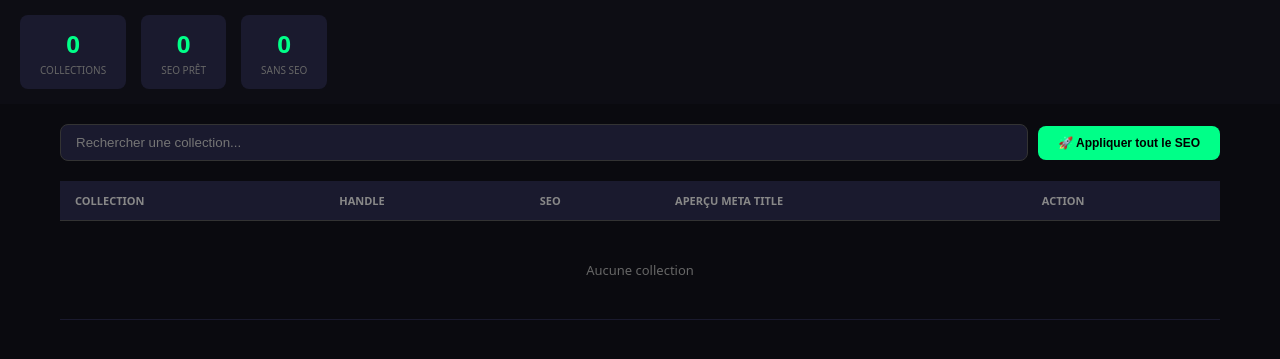
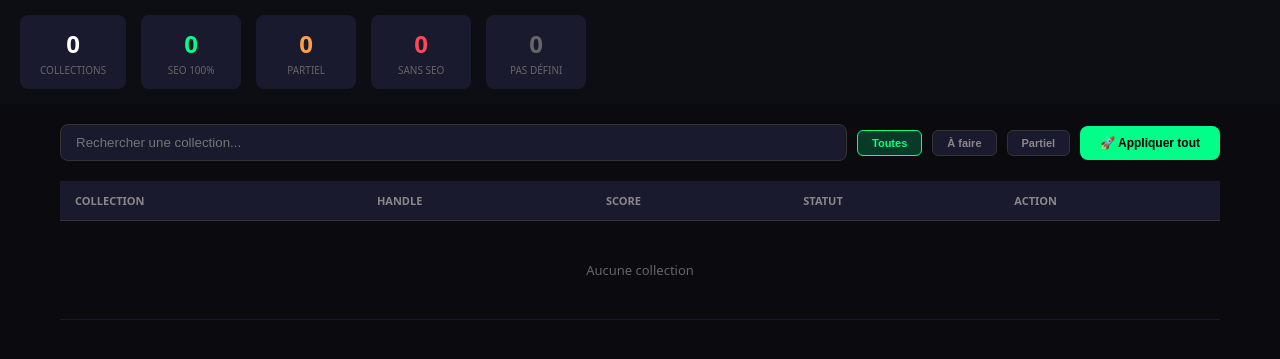
Before and after one commit to capetromain74-coder/shopify-manager, a Flask app: page /collections in a window 1280 px wide. Shown: the part 58-417 px from the top of the page. Run offline with Flask 3, Linux system fonts and the light colour scheme; data that the repository does not hold is empty.

Commit message:
collections.html

```diff
--- a/templates/collections.html
+++ b/templates/collections.html
@@ -3,38 +3,44 @@
 <head>
 <meta charset="UTF-8">
 <meta name="viewport" content="width=device-width,initial-scale=1">
-<title>Collections - KP SHOES</title>
+<title>Collections SEO - KP SHOES</title>
 <style>
 *{margin:0;padding:0;box-sizing:border-box}
 body{font-family:system-ui;background:#0a0a0f;color:#fff;min-height:100vh}
 .hd{background:#111;padding:15px 20px;border-bottom:1px solid #222;display:flex;justify-content:space-between;align-items:center}
 .logo{font-size:20px;font-weight:bold;color:#00ff88;text-decoration:none}
 .stats{display:flex;gap:15px;padding:15px 20px;background:#0d0d14;flex-wrap:wrap}
-.st{background:#1a1a2e;padding:12px 20px;border-radius:8px;text-align:center}
-.st .v{font-size:24px;font-weight:bold;color:#00ff88}
+.st{background:#1a1a2e;padding:12px 20px;border-radius:8px;text-align:center;min-width:100px}
+.st .v{font-size:24px;font-weight:bold}
 .st .l{font-size:10px;color:#666;margin-top:3px}
 .main{max-width:1200px;margin:0 auto;padding:20px}
 .toolbar{display:flex;gap:10px;margin-bottom:20px;flex-wrap:wrap;align-items:center}
 .search{flex:1;min-width:200px;padding:10px 15px;background:#1a1a2e;border:1px solid #333;border-radius:8px;color:#fff}
 .btn{padding:10px 20px;border:none;border-radius:8px;font-weight:600;cursor:pointer;font-size:12px}
+.filter-btn{padding:6px 14px;background:#1a1a2e;border:1px solid #333;color:#888;border-radius:6px;cursor:pointer;font-size:11px;font-weight:600}
+.filter-btn.active{background:#00ff8833;color:#00ff88;border-color:#00ff88}
+.filter-btn.red.active{background:#ff475733;color:#ff4757;border-color:#ff4757}
+.filter-btn.orange.active{background:#ff9f4333;color:#ff9f43;border-color:#ff9f43}
 .msg{padding:12px 20px;border-radius:8px;margin-bottom:15px;font-size:13px;display:none}
-.msg.on{display:block}
-.msg.ok{background:#00ff8815;color:#00ff88}
-.msg.err{background:#ff475715;color:#ff4757}
+.msg.on{display:block}.msg.ok{background:#00ff8815;color:#00ff88}.msg.err{background:#ff475715;color:#ff4757}
 table{width:100%;border-collapse:collapse;margin-top:10px}
 th{text-align:left;padding:12px 15px;background:#1a1a2e;color:#888;font-size:11px;text-transform:uppercase;border-bottom:1px solid #333}
-td{padding:12px 15px;border-bottom:1px solid #1a1a2e;font-size:13px;vertical-align:top}
+td{padding:12px 15px;border-bottom:1px solid #1a1a2e;font-size:13px;vertical-align:middle}
 tr:hover{background:#111}
 .handle{color:#666;font-size:11px;font-family:monospace}
-.seo-yes{color:#00ff88;font-weight:600}
-.seo-no{color:#ff4757;font-weight:600}
-.badge-seo{display:inline-block;padding:3px 8px;border-radius:10px;font-size:10px;font-weight:600}
-.badge-seo.ok{background:#00ff8833;color:#00ff88}
-.badge-seo.miss{background:#ff475733;color:#ff4757}
+.score-circle{width:38px;height:38px;border-radius:50%;display:flex;align-items:center;justify-content:center;font-weight:bold;font-size:12px}
+.score-0{background:#ff475733;color:#ff4757}
+.score-35{background:#ff9f4333;color:#ff9f43}
+.score-70{background:#ffd93d33;color:#ffd93d}
+.score-100{background:#00ff8833;color:#00ff88}
+.badge{display:inline-block;padding:3px 8px;border-radius:10px;font-size:10px;font-weight:600;margin-right:4px}
+.badge.ok{background:#00ff8833;color:#00ff88}
+.badge.miss{background:#ff475733;color:#ff4757}
+.badge.nodef{background:#33333366;color:#666}
 .btn-apply{padding:6px 14px;background:#00ff88;color:#000;border:none;border-radius:6px;font-weight:600;cursor:pointer;font-size:11px}
 .btn-apply:disabled{opacity:0.4;cursor:not-allowed}
 .btn-apply:hover:not(:disabled){background:#00cc6a}
-.preview{max-width:400px;font-size:11px;color:#aaa;line-height:1.4;max-height:60px;overflow:hidden;text-overflow:ellipsis}
+.btn-apply.applied{background:#333;color:#00ff88}
 .spinner-sm{display:inline-block;width:14px;height:14px;border:2px solid #333;border-top-color:#00ff88;border-radius:50%;animation:spin 1s linear infinite}
 @keyframes spin{to{transform:rotate(360deg)}}
 .detail-modal{display:none;position:fixed;top:0;left:0;right:0;bottom:0;background:rgba(0,0,0,.85);z-index:9999;overflow-y:auto}
@@ -44,7 +50,8 @@ tr:hover{background:#111}
 .detail-section{margin-bottom:20px}
 .detail-section h3{font-size:13px;color:#888;text-transform:uppercase;margin-bottom:8px}
 .detail-section .val{background:#111;padding:12px;border-radius:8px;font-size:13px;line-height:1.6;color:#ccc;word-break:break-word}
-.detail-section .val strong{color:#fff}
+.check-row{display:flex;align-items:center;gap:8px;padding:6px 0;font-size:13px}
+.check-ok{color:#00ff88}.check-miss{color:#ff4757}
 .prog-bar{background:#333;border-radius:6px;overflow:hidden;height:8px;margin:15px 0}
 .prog-fill{width:0%;height:100%;background:linear-gradient(90deg,#00ff88,#00cc6a);transition:width .3s}
 </style>
@@ -52,32 +59,34 @@ tr:hover{background:#111}
 <body>
 <header class="hd">
 <a href="/" class="logo">&larr; KP SHOES</a>
-<div style="display:flex;gap:10px;align-items:center">
 <span style="color:#aaa;font-size:13px">Gestion des Collections</span>
-</div>
 </header>
 <div class="stats">
-<div class="st"><div class="v" id="totalCol">-</div><div class="l">COLLECTIONS</div></div>
-<div class="st"><div class="v" id="seoOk">-</div><div class="l">SEO PR&Ecirc;T</div></div>
-<div class="st"><div class="v" id="seoMiss">-</div><div class="l">SANS SEO</div></div>
+<div class="st"><div class="v" style="color:#fff" id="totalCol">-</div><div class="l">COLLECTIONS</div></div>
+<div class="st"><div class="v" style="color:#00ff88" id="seo100">-</div><div class="l">SEO 100%</div></div>
+<div class="st"><div class="v" style="color:#ff9f43" id="seoPartial">-</div><div class="l">PARTIEL</div></div>
+<div class="st"><div class="v" style="color:#ff4757" id="seo0">-</div><div class="l">SANS SEO</div></div>
+<div class="st"><div class="v" style="color:#666" id="noSEODef">-</div><div class="l">PAS D&Eacute;FINI</div></div>
 </div>
 <main class="main">
 <div class="msg" id="msg"></div>
 <div class="toolbar">
 <input type="text" class="search" id="q" placeholder="Rechercher une collection..." oninput="filterCols()">
-<button class="btn" style="background:#00ff88;color:#000" onclick="applyAll()">&#128640; Appliquer tout le SEO</button>
+<button class="filter-btn active" id="fAll" onclick="setFilter('all')">Toutes</button>
+<button class="filter-btn red" id="fTodo" onclick="setFilter('todo')">&#192; faire</button>
+<button class="filter-btn orange" id="fPartial" onclick="setFilter('partial')">Partiel</button>
+<button class="btn" style="background:#00ff88;color:#000" onclick="applyAll()">&#128640; Appliquer tout</button>
 </div>
 <div id="batchProg" style="display:none;margin-bottom:15px">
 <div class="prog-bar"><div class="prog-fill" id="batchBar"></div></div>
 <div id="batchTxt" style="text-align:center;font-size:12px;color:#aaa;margin-top:6px"></div>
 </div>
 <table>
-<thead><tr><th>Collection</th><th>Handle</th><th>SEO</th><th>Aper&ccedil;u Meta Title</th><th>Action</th></tr></thead>
-<tbody id="tbody"><tr><td colspan="5" style="text-align:center;padding:40px;color:#666">Chargement...</td></tr></tbody>
+<thead><tr><th>Collection</th><th>Handle</th><th>Score</th><th>Statut</th><th>Action</th></tr></thead>
+<tbody id="tbody"><tr><td colspan="5" style="text-align:center;padding:40px;color:#666"><span class="spinner-sm"></span> Analyse en cours...</td></tr></tbody>
 </table>
 </main>
 
-<!-- Modal détail -->
 <div class="detail-modal" id="detailModal">
 <div class="detail-box">
 <div class="detail-head">
@@ -94,23 +103,46 @@ tr:hover{background:#111}
 
 <script>
 var cols=[];
+var currentFilter="all";
 
 function loadCols(){
     fetch("/api/collections").then(function(r){return r.json()}).then(function(d){
         cols=d.collections||[];
+        cols.sort(function(a,b){return a.score-b.score});
         updateStats();
         filterCols();
     });
 }
 
 function updateStats(){
-    var ok=0,miss=0;
+    var s100=0,partial=0,s0=0,nodef=0;
     for(var i=0;i<cols.length;i++){
-        if(cols[i].has_seo)ok++;else miss++;
+        var c=cols[i];
+        if(!c.has_seo_def){nodef++;continue}
+        if(c.score>=100)s100++;
+        else if(c.score>0)partial++;
+        else s0++;
     }
     document.getElementById("totalCol").textContent=cols.length;
-    document.getElementById("seoOk").textContent=ok;
-    document.getElementById("seoMiss").textContent=miss;
+    document.getElementById("seo100").textContent=s100;
+    document.getElementById("seoPartial").textContent=partial;
+    document.getElementById("seo0").textContent=s0;
+    document.getElementById("noSEODef").textContent=nodef;
+}
+
+function setFilter(f){
+    currentFilter=f;
+    document.getElementById("fAll").className="filter-btn"+(f==="all"?" active":"");
+    document.getElementById("fTodo").className="filter-btn red"+(f==="todo"?" active":"");
+    document.getElementById("fPartial").className="filter-btn orange"+(f==="partial"?" active":"");
+    filterCols();
+}
+
+function getScoreClass(s){
+    if(s>=100)return "score-100";
+    if(s>=70)return "score-70";
+    if(s>0)return "score-35";
+    return "score-0";
 }
 
 function filterCols(){
@@ -120,15 +152,28 @@ function filterCols(){
     for(var i=0;i<cols.length;i++){
         var c=cols[i];
         if(q && c.title.toLowerCase().indexOf(q)<0 && c.handle.toLowerCase().indexOf(q)<0) continue;
-        var seoClass=c.has_seo?"ok":"miss";
-        var seoText=c.has_seo?"Pr\\u00eat":"Manquant";
-        var preview=c.has_seo?(c.seo.meta_title||"").substring(0,50)+"...":"\\u2014";
+        if(currentFilter==="todo" && (c.score>=100 || !c.has_seo_def)) continue;
+        if(currentFilter==="partial" && (c.score===0 || c.score>=100 || !c.has_seo_def)) continue;
+
+        var scoreClass=getScoreClass(c.score);
+        var status="";
+        if(!c.has_seo_def){
+            status="<span class='badge nodef'>Pas d\u00e9fini</span>";
+        }else{
+            status+= c.checks.meta_title?"<span class='badge ok'>Title</span>":"<span class='badge miss'>Title</span>";
+            status+= c.checks.meta_description?"<span class='badge ok'>Desc</span>":"<span class='badge miss'>Desc</span>";
+            status+= c.checks.body_html?"<span class='badge ok'>Body</span>":"<span class='badge miss'>Body</span>";
+        }
+        var btnText=c.score>=100?"\u2713 OK":"Appliquer";
+        var btnClass=c.score>=100?"btn-apply applied":"btn-apply";
+        var btnDisabled=!c.has_seo_def?"disabled":"";
+
         html+="<tr onclick='showDetail("+i+")' style='cursor:pointer'>";
         html+="<td><strong>"+c.title+"</strong></td>";
         html+="<td><span class='handle'>"+c.handle+"</span></td>";
-        html+="<td><span class='badge-seo "+seoClass+"'>"+seoText+"</span></td>";
-        html+="<td><span class='preview'>"+preview+"</span></td>";
-        html+="<td><button class='btn-apply' onclick='event.stopPropagation();applySeo("+c.id+",this)'>Appliquer</button></td>";
+        html+="<td><div class='score-circle "+scoreClass+"'>"+c.score+"</div></td>";
+        html+="<td>"+status+"</td>";
+        html+="<td><button class='"+btnClass+"' onclick='event.stopPropagation();applySeo("+c.id+",this)' "+btnDisabled+">"+btnText+"</button></td>";
         html+="</tr>";
     }
     if(!html)html="<tr><td colspan='5' style='text-align:center;padding:40px;color:#666'>Aucune collection</td></tr>";
@@ -137,17 +182,23 @@ function filterCols(){
 
 function showDetail(idx){
     var c=cols[idx];
-    document.getElementById("detailTitle").textContent=c.title;
+    document.getElementById("detailTitle").textContent=c.title+" ("+c.score+"/100)";
     document.getElementById("detailLink").href="https://kpshoes.fr/collections/"+c.handle;
     var html="";
-    if(c.has_seo){
-        html+="<div class='detail-section'><h3>Meta Title</h3><div class='val'>"+c.seo.meta_title+"</div></div>";
-        html+="<div class='detail-section'><h3>Meta Description</h3><div class='val'>"+c.seo.meta_description+"</div></div>";
-        html+="<div class='detail-section'><h3>Description (Body HTML)</h3><div class='val'>"+c.seo.description+"</div></div>";
+    html+="<div class='detail-section'><h3>V\u00e9rification SEO</h3><div class='val'>";
+    html+="<div class='check-row'><span class='"+(c.checks.meta_title?"check-ok":"check-miss")+"'>"+(c.checks.meta_title?"\u2713":"\u2717")+"</span> <strong>Meta Title</strong>"+(c.live_meta_title?" &mdash; <span style='color:#888;font-size:11px'>"+c.live_meta_title.substring(0,60)+"</span>":"")+"</div>";
+    html+="<div class='check-row'><span class='"+(c.checks.meta_description?"check-ok":"check-miss")+"'>"+(c.checks.meta_description?"\u2713":"\u2717")+"</span> <strong>Meta Description</strong>"+(c.live_meta_description?" &mdash; <span style='color:#888;font-size:11px'>"+c.live_meta_description.substring(0,70)+"...</span>":"")+"</div>";
+    html+="<div class='check-row'><span class='"+(c.checks.body_html?"check-ok":"check-miss")+"'>"+(c.checks.body_html?"\u2713":"\u2717")+"</span> <strong>Description Body HTML</strong></div>";
+    html+="</div></div>";
+    if(c.has_seo_def){
+        html+="<div class='detail-section'><h3>SEO pr\u00e9par\u00e9</h3><div class='val'>";
+        html+="<p><strong>Title:</strong> "+c.seo.meta_title+"</p>";
+        html+="<p style='margin-top:8px'><strong>Desc:</strong> "+c.seo.meta_description+"</p>";
+        html+="</div></div>";
         document.getElementById("detailApplyBtn").style.display="block";
         document.getElementById("detailApplyBtn").setAttribute("data-id",c.id);
     }else{
-        html="<div style='text-align:center;padding:30px;color:#666'><p>Aucun SEO d\u00e9fini pour cette collection.</p><p style='font-size:12px;margin-top:10px'>Handle: "+c.handle+"</p></div>";
+        html+="<div style='padding:15px;background:#ff475715;border-radius:8px;color:#ff9f43;font-size:13px'>Aucun SEO d\u00e9fini pour <strong>"+c.handle+"</strong>.</div>";
         document.getElementById("detailApplyBtn").style.display="none";
     }
     document.getElementById("detailContent").innerHTML=html;
@@ -158,57 +209,44 @@ function closeDetail(){document.getElementById("detailModal").style.display="non
 
 function applySeo(cid,btn){
     var old=btn.innerHTML;
-    btn.innerHTML="<span class='spinner-sm'></span>";
-    btn.disabled=true;
+    btn.innerHTML="<span class='spinner-sm'></span>";btn.disabled=true;
     fetch("/api/collections/"+cid+"/seo",{method:"POST",headers:{"Content-Type":"application/json"}}).then(function(r){return r.json()}).then(function(d){
-        if(d.success){
-            btn.innerHTML="\\u2713 OK";btn.style.background="#00cc6a";
-            showMsg("Collection mise \\u00e0 jour !","ok");
-        }else{
-            btn.innerHTML="Erreur";btn.style.background="#ff4757";btn.style.color="#fff";
-            showMsg("Erreur: "+(d.error||"inconnue"),"err");
-        }
-        setTimeout(function(){btn.innerHTML=old;btn.disabled=false;btn.style.background="#00ff88";btn.style.color="#000"},2000);
+        if(d.success){btn.innerHTML="\u2713 OK";btn.className="btn-apply applied";showMsg("Collection mise \u00e0 jour !","ok")}
+        else{btn.innerHTML="Erreur";btn.style.background="#ff4757";btn.style.color="#fff";showMsg("Erreur: "+(d.error||"inconnue"),"err")}
+        setTimeout(function(){btn.disabled=false},2000);
     }).catch(function(e){btn.innerHTML=old;btn.disabled=false;showMsg("Erreur: "+e.message,"err")});
 }
 
 function applyFromDetail(){
     var cid=document.getElementById("detailApplyBtn").getAttribute("data-id");
     var btn=document.getElementById("detailApplyBtn");
-    btn.innerHTML="<span class='spinner-sm'></span> Application...";
-    btn.disabled=true;
+    btn.innerHTML="<span class='spinner-sm'></span> Application...";btn.disabled=true;
     fetch("/api/collections/"+cid+"/seo",{method:"POST",headers:{"Content-Type":"application/json"}}).then(function(r){return r.json()}).then(function(d){
-        if(d.success){
-            btn.innerHTML="\\u2713 SEO appliqu\\u00e9 !";btn.style.background="#00cc6a";
-            showMsg("Collection mise \\u00e0 jour !","ok");
-        }else{
-            btn.innerHTML="Erreur";btn.style.background="#ff4757";
-            showMsg("Erreur: "+(d.error||"inconnue"),"err");
-        }
-        setTimeout(function(){btn.innerHTML="\\ud83d\\ude80 Appliquer le SEO";btn.disabled=false;btn.style.background="#00ff88"},2000);
+        if(d.success){btn.innerHTML="\u2713 SEO appliqu\u00e9 !";btn.style.background="#00cc6a";showMsg("Collection mise \u00e0 jour !","ok")}
+        else{btn.innerHTML="Erreur";btn.style.background="#ff4757";showMsg("Erreur: "+(d.error||"inconnue"),"err")}
+        setTimeout(function(){btn.innerHTML="\ud83d\ude80 Appliquer le SEO";btn.disabled=false;btn.style.background="#00ff88"},2000);
     });
 }
 
 function applyAll(){
     var ready=[];
-    for(var i=0;i<cols.length;i++){if(cols[i].has_seo)ready.push(cols[i])}
-    if(!ready.length){showMsg("Aucune collection avec SEO d\\u00e9fini","err");return}
-    if(!confirm("Appliquer le SEO \\u00e0 "+ready.length+" collections ?"))return;
+    for(var i=0;i<cols.length;i++){if(cols[i].has_seo_def && cols[i].score<100)ready.push(cols[i])}
+    if(!ready.length){showMsg("Toutes les collections sont \u00e0 100% !","ok");return}
+    if(!confirm("Appliquer le SEO \u00e0 "+ready.length+" collections ?"))return;
     document.getElementById("batchProg").style.display="block";
     var done=0;
     function next(){
         if(done>=ready.length){
             document.getElementById("batchBar").style.width="100%";
-            document.getElementById("batchTxt").textContent="Termin\\u00e9 ! "+done+"/"+ready.length+" collections mises \\u00e0 jour";
-            showMsg(done+" collections mises \\u00e0 jour avec succ\\u00e8s !","ok");
+            document.getElementById("batchTxt").textContent="Termin\u00e9 ! "+done+" collections mises \u00e0 jour";
+            showMsg(done+" collections mises \u00e0 jour !","ok");
+            setTimeout(function(){loadCols()},2000);
             return;
         }
         var c=ready[done];
         document.getElementById("batchTxt").textContent=c.title+" ("+(done+1)+"/"+ready.length+")";
         document.getElementById("batchBar").style.width=Math.round((done+1)/ready.length*100)+"%";
-        fetch("/api/collections/"+c.id+"/seo",{method:"POST",headers:{"Content-Type":"application/json"}}).then(function(r){return r.json()}).then(function(){
-            done++;setTimeout(next,500);
-        }).catch(function(){done++;setTimeout(next,500)});
+        fetch("/api/collections/"+c.id+"/seo",{method:"POST",headers:{"Content-Type":"application/json"}}).then(function(){done++;setTimeout(next,500)}).catch(function(){done++;setTimeout(next,500)});
     }
     next();
 }
```
